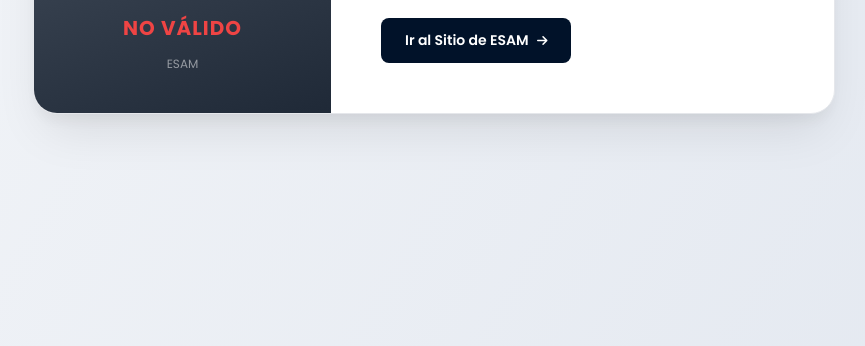
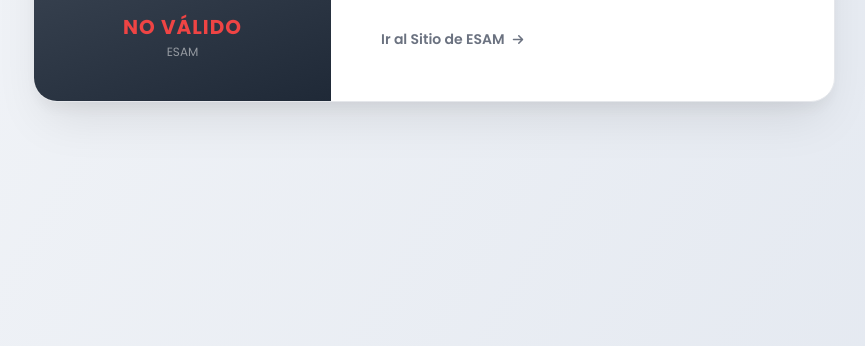
Before and after one commit to chirinina/verificador-certificados, a plain HTML site: page index.html in a window 1280 px wide. Shown: the part 454-800 px from the top of the page, without its empty margins (206-1071 px from the left). Drawn offline with Linux system fonts and the light colour scheme.

Commit message:
Actualización: mejoras en el verificador y cambios recientes

```diff
--- a/index.html
+++ b/index.html
@@ -28,7 +28,6 @@
         --esam-blue-dark: #011229;
         --esam-blue-light: #03234f;
         --esam-gold: #ffc404;
-        --success-green: #10b981;
         --error-red: #ef4444;
         --bg-gradient-start: #f4f6f9;
         --bg-gradient-end: #e3e8f0;
@@ -128,11 +127,12 @@
         letter-spacing: 1px;
       }
 
+      /* ESTILO PARA CORONA DORADA */
       .verified .status-icon {
-        color: var(--success-green);
+        color: var(--esam-gold);
       }
       .verified .status-text {
-        color: var(--success-green);
+        color: var(--esam-gold);
       }
 
       .invalid .status-icon {
@@ -203,21 +203,36 @@
       }
 
       .footer-link {
-        display: inline-block;
+        display: inline-flex;
+        align-items: center;
+        gap: 8px;
         margin-top: 40px;
         font-size: 14px;
         font-weight: 600;
+        text-decoration: none;
+        transition: all 0.2s ease;
+      }
+
+      /* Estilo de Botón para el enlace de éxito */
+      #verification-container .footer-link {
         color: #fff;
         background-color: var(--esam-blue-dark);
-        text-decoration: none;
         padding: 12px 24px;
         border-radius: 8px;
-        transition: transform 0.2s ease, box-shadow 0.2s ease;
+      }
+      #verification-container .footer-link:hover {
+        transform: translateY(-2px);
+        box-shadow: 0 10px 20px rgba(2, 22, 49, 0.2);
       }
 
-      .footer-link:hover {
-        transform: translateY(-2px);
-        box-shadow: 0 10px 20px rgba(2, 22, 49, 0.2);
+      /* Estilo de Texto para el enlace de error */
+      #error-container .footer-link {
+        color: var(--text-light);
+        background-color: transparent;
+      }
+      #error-container .footer-link:hover {
+        color: var(--esam-blue-dark);
+        text-decoration: underline;
       }
 
       /* --- ESTILOS PARA LA TARJETA DE ERROR --- */
@@ -263,7 +278,8 @@
           class="esam-logo"
         />
         <div class="status-badge verified">
-          <div class="status-icon"><i class="fas fa-check"></i></div>
+          <!-- ICONO DE CORONA AÑADIDO -->
+          <div class="status-icon"><i class="fas fa-crown"></i></div>
           <span class="status-text">VERIFICADO</span>
         </div>
         <div class="branding-footer">ESAM</div>
@@ -333,13 +349,11 @@
           No se pudieron validar los datos. Por favor, contacte a la institución
           para más información.
         </p>
-        <a href="https://www.esam.edu.bo/" target="_blank" class="footer-link"
-          >Ir al Sitio de ESAM
-          <i
-            class="fas fa-arrow-right"
-            style="font-size: 12px; margin-left: 5px"
-          ></i
-        ></a>
+        <!-- ESTILO DE ENLACE DE TEXTO APLICADO AQUÍ -->
+        <a href="https://www.esam.edu.bo/" target="_blank" class="footer-link">
+          Ir al Sitio de ESAM
+          <i class="fas fa-arrow-right" style="font-size: 12px"></i>
+        </a>
       </div>
     </div>
 
```
